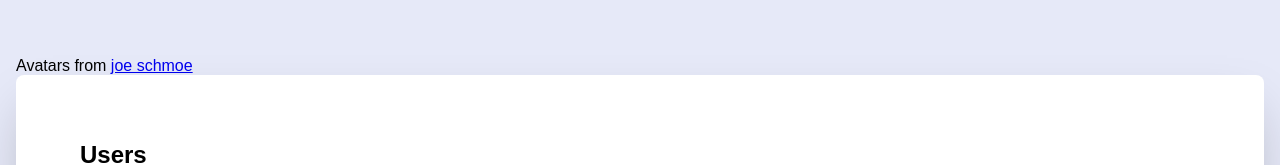
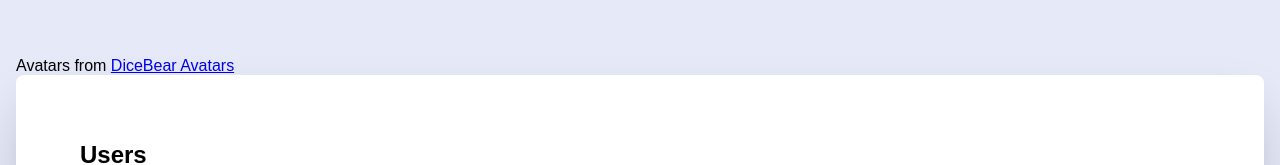
Before and after one commit to spences10/html-and-css-ui, a SvelteKit app: page / in a window 1280 px wide. Shown: the top 165 px of the page. Built offline with nearby package versions, Linux system fonts and the light colour scheme.

Commit message:
style: :lipstick: update avatars

```diff
--- a/src/routes/+page.svelte
+++ b/src/routes/+page.svelte
@@ -12,7 +12,13 @@
 	let current = ''
 </script>
 
-<p>Avatars from <a href="https://joeschmoe.io">joe schmoe</a></p>
+<p>
+	Avatars from <a
+		href="https://avatars.dicebear.com/styles/adventurer"
+	>
+		DiceBear Avatars
+	</a>
+</p>
 
 <section>
 	<div>
--- a/src/routes/dummy-data.json/+server.js
+++ b/src/routes/dummy-data.json/+server.js
@@ -6,42 +6,42 @@ export function GET() {
 const data = [
 	{
 		name: 'Lelah Nichols',
-		img: `https://joeschmoe.io/api/v1/jess`,
+		img: `https://avatars.dicebear.com/api/adventurer/jess.svg`,
 		location: 'Troy, MI',
 		tags: [`clothes`, `stem`],
 		roles: [`new users`],
 	},
 	{
 		name: 'Jesus Weiss',
-		img: `https://joeschmoe.io/api/v1/jack`,
+		img: `https://avatars.dicebear.com/api/adventurer/jack.svg`,
 		location: 'Fort Worth, TX',
 		tags: [`headset`, `gadget`, `speed`, `winter`],
 		roles: [`new users`],
 	},
 	{
 		name: 'Annie Rice',
-		img: `https://joeschmoe.io/api/v1/jenni`,
+		img: `https://avatars.dicebear.com/api/adventurer/jenni.svg`,
 		location: 'Austin, TX',
 		tags: [`road`, `mountain`, `trip`, `earth`, `nature`],
 		roles: [`new users`],
 	},
 	{
 		name: 'Robert Brower',
-		img: `https://joeschmoe.io/api/v1/jed`,
+		img: `https://avatars.dicebear.com/api/adventurer/jed.svg`,
 		location: 'Cincinnati, OH',
 		tags: [`maintenance`, `gears`, `farmers`, `repair`],
 		roles: [`new users`],
 	},
 	{
 		name: 'Amy Campbell',
-		img: `https://joeschmoe.io/api/v1/jazebelle`,
+		img: `https://avatars.dicebear.com/api/adventurer/jazebelle.svg`,
 		location: 'Warrior, AL',
 		tags: [`music`, `discs`],
 		roles: [`new users`],
 	},
 	{
 		name: 'Anthony S. Morin',
-		img: `https://joeschmoe.io/api/v1/jana`,
+		img: `https://avatars.dicebear.com/api/adventurer/jana.svg`,
 		location: 'Lyndhurst, NJ',
 		tags: [`vintage`, `electric`],
 		roles: [`new users`],
```
